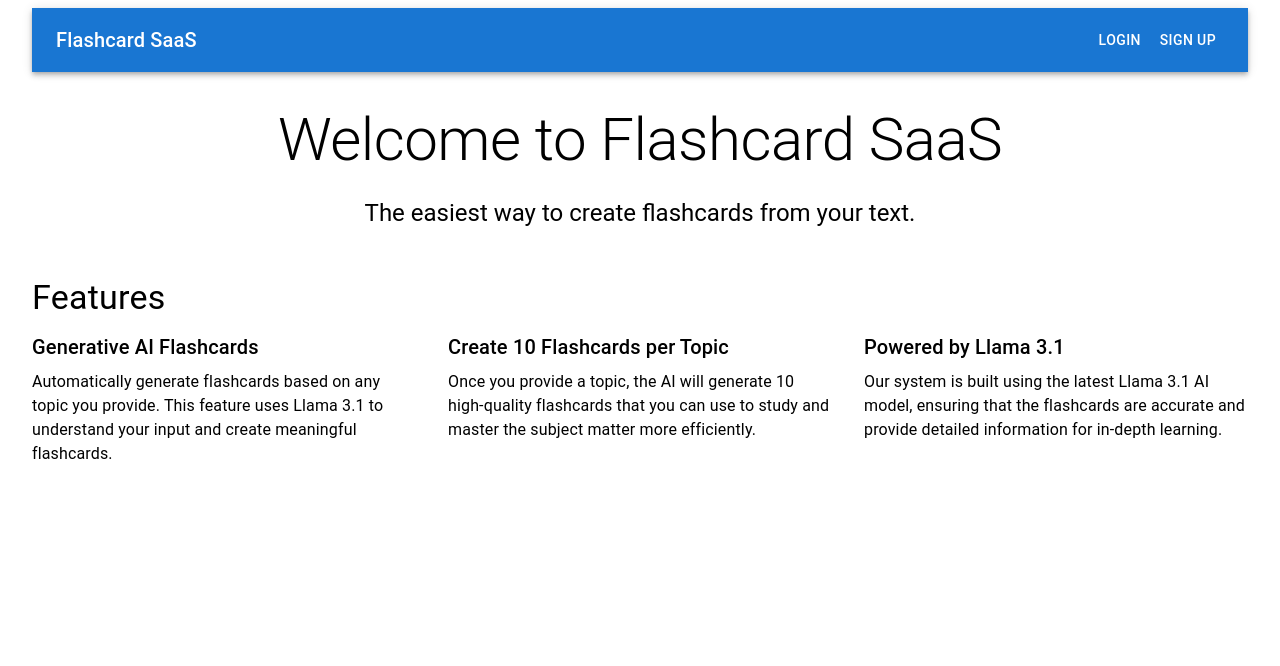
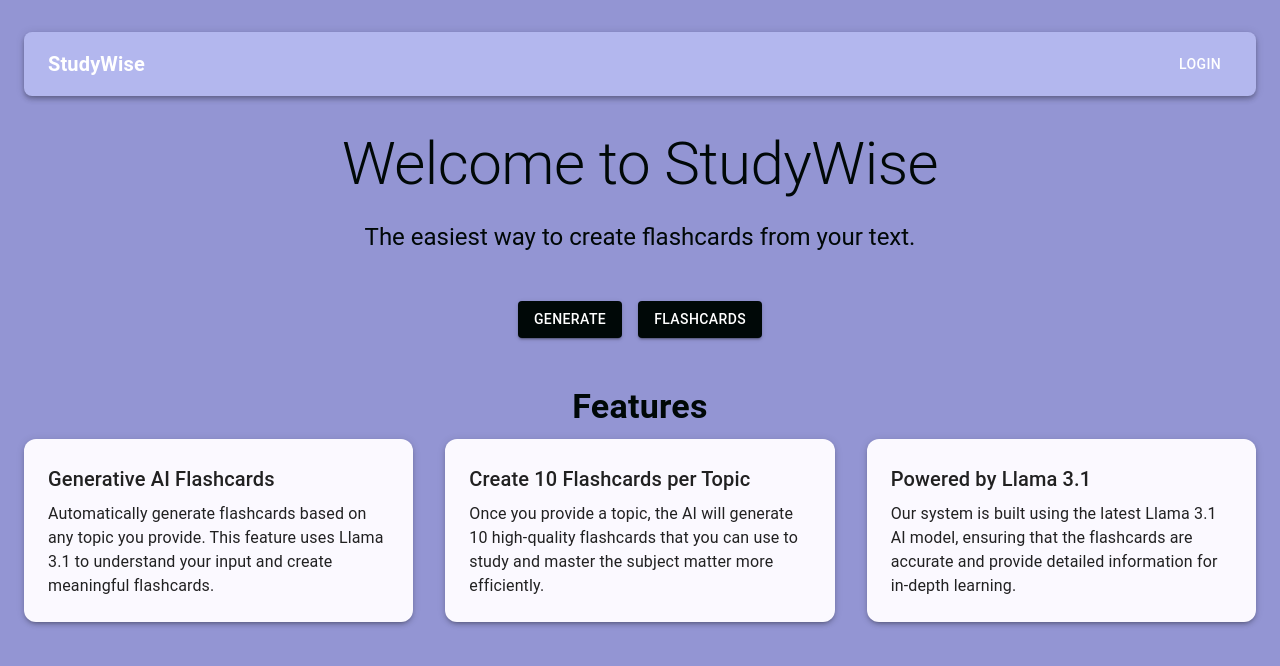
Before and after one commit to Shbucket/AI-Flashcards, a Next.js app: page / in a window 1280 px wide. Shown: the top 666 px of the page. Built offline with nearby package versions, Linux system fonts and the light colour scheme; no server answers.

Commit message:
Styling Changes and added loading bar and removed unnecessary lines of code

```diff
--- a/app/globals.css
+++ b/app/globals.css
@@ -0,0 +1,6 @@
+html, body{
+    margin: 0;
+    padding: 0;
+    margin: 0;
+    font-family: "Gill Sans",system-ui  ;
+  }
--- a/app/layout.js
+++ b/app/layout.js
@@ -1,6 +1,6 @@
 import { Inter } from "next/font/google";
 import { ClerkProvider } from "@clerk/nextjs";
-
+import "./globals.css"
 const inter = Inter({ subsets: ["latin"] });
 
 export const metadata = {
--- a/app/page.js
+++ b/app/page.js
@@ -8,6 +8,7 @@ import {
   Grid,
   Button,
   Box,
+  Paper,
 } from "@mui/material";
 import { SignedIn, SignedOut, UserButton } from "@clerk/nextjs";
 import Head from "next/head";
@@ -47,18 +48,47 @@ export default function Home() {
       router.push("/sign-in");
     }
   };
-  const handleFlashcards = () => {
+  const handleFlashcards = async () => {
+    if (user) {
+      try {
+        const response = await fetch("/api/createUserDocument/", {
+          method: "POST",
+          headers: { "Content-Type": "application/json" },
+          body: JSON.stringify({ userId: user.id }),
+        });
+
+        if (response.ok) {
+          // Redirect the user to the next screen only if the document creation or verification is successful
           router.push("/flashcards");
+        } else {
+          console.error("Failed to create or verify user document");
+          alert(
+            "Failed to create or verify your account. Please try again later."
+          );
+        }
+      } catch (error) {
+        console.error("Error in handleGetStarted:", error);
+        alert("An error occurred. Please try again later.");
+      }
+    } else {
+      console.error("No user found");
+      alert("You must be logged in to proceed. Please sign in.");
+      // Optionally redirect to login
+      router.push("/sign-in");
+    }
   };
 
   return (
-    <Container maxWidth="100vw">
+    <Container
+      maxWidth="100vw"
+      sx={{ backgroundColor: "#9395D3", minHeight: "100vh", py: 4 }}
+    >
       <Head>
-        <title>Flashcard SaaS</title>
+        <title>StudyWise</title>
         <meta name="description" content="Create flashcards from your text" />
       </Head>
 
-      <AppBar position="static">
+      <AppBar position="static" sx={{ backgroundColor: "#B3B7EE", borderRadius:"8px" }}>
         <Toolbar>
           <Box sx={{ flexGrow: 1 }}>
             <Link
@@ -66,16 +96,18 @@ export default function Home() {
               passHref
               style={{ textDecoration: "none", color: "inherit" }}
             >
-              <Typography variant="h6">Flashcard SaaS</Typography>
+              <Typography
+                variant="h6"
+                sx={{ fontWeight: "bold", color: "#FFF" }}
+              >
+                StudyWise
+              </Typography>
             </Link>
           </Box>
           <Box>
             <SignedOut>
               <Button color="inherit" href="/sign-in">
                 Login
-              </Button>
-              <Button color="inherit" href="/sign-in">
-                Sign Up
               </Button>
             </SignedOut>
             <SignedIn>
@@ -85,75 +117,117 @@ export default function Home() {
         </Toolbar>
       </AppBar>
 
-      <Box sx={{ textAlign: "center", my: 4 }}>
+      <Box sx={{ textAlign: "center", my: 4, fontWeight: "bold", color: "#000807" }}>
         <Typography variant="h2" component="h1" gutterBottom>
-          Welcome to Flashcard SaaS
+          Welcome to StudyWise
         </Typography>
         <Typography variant="h5" component="h2" gutterBottom>
           The easiest way to create flashcards from your text.
         </Typography>
-        {user && (
           <Box sx={{ my: 4 }}>
             <Button
               variant="contained"
-              color="primary"
-              sx={{ mt: 2, mr: 2 }}
+              sx={{ mt: 2, mr: 2, backgroundColor:"#000807",
+                '&:hover':{
+                  backgroundColor:"#A2A3BB",
+                  color:'black'
+                } }}
               onClick={handleGetStarted}
             >
               Generate
             </Button>
             <Button
-              variant="outlined"
-              color="primary"
-              sx={{ mt: 2 }}
+              variant="contained"
+              sx={{ mt: 2, backgroundColor:"#000807",
+                '&:hover':{
+                  backgroundColor:"#A2A3BB",
+                  color:'black'
+                }
+              }}
               onClick={handleFlashcards}
             >
               Flashcards
             </Button>
           </Box>
-        )}
       </Box>
 
       {/* Remove the Features and Pricing sections for signed-in users */}
       {!user && (
         <>
           <Box sx={{ my: 6 }}>
-            <Typography variant="h4" component="h2" gutterBottom>
+            <Typography
+              variant="h4"
+              component="h2"
+              gutterBottom
+              sx={{
+                display: "flex",
+                justifyContent: "center",
+                color: "#000807",
+                fontWeight: "bold",
+              }}
+            >
               Features
             </Typography>
             <Grid container spacing={4}>
               {/* Feature items */}
               <Grid item xs={12} md={4}>
+                <Paper
+                  elevation={3}
+                  sx={{
+                    p: 3,
+                    backgroundColor: "#FBF9FF",
+                    borderRadius: "12px",
+                  }}
+                >
                   <Typography variant="h6" component="h3" gutterBottom>
                     Generative AI Flashcards
                   </Typography>
                   <Typography>
                     Automatically generate flashcards based on any topic you
-                  provide. This feature uses Llama 3.1 to understand your input
-                  and create meaningful flashcards.
+                    provide. This feature uses Llama 3.1 to understand your
+                    input and create meaningful flashcards.
                   </Typography>
+                </Paper>
               </Grid>
 
               <Grid item xs={12} md={4}>
+                <Paper
+                  elevation={3}
+                  sx={{
+                    p: 3,
+                    backgroundColor: "#FBF9FF",
+                    borderRadius: "12px",
+                  }}
+                >
                   <Typography variant="h6" component="h3" gutterBottom>
                     Create 10 Flashcards per Topic
                   </Typography>
                   <Typography>
-                  Once you provide a topic, the AI will generate 10 high-quality
-                  flashcards that you can use to study and master the subject
-                  matter more efficiently.
+                    Once you provide a topic, the AI will generate 10
+                    high-quality flashcards that you can use to study and master
+                    the subject matter more efficiently.
                   </Typography>
+                </Paper>
               </Grid>
 
               <Grid item xs={12} md={4}>
+                <Paper
+                  elevation={3}
+                  sx={{
+                    p: 3,
+                    backgroundColor: "#FBF9FF",
+                    borderRadius: "12px",
+                  }}
+                >
                   <Typography variant="h6" component="h3" gutterBottom>
                     Powered by Llama 3.1
                   </Typography>
                   <Typography>
                     Our system is built using the latest Llama 3.1 AI model,
-                  ensuring that the flashcards are accurate and provide detailed
-                  information for in-depth learning.
+                    ensuring that the flashcards are accurate and provide
+                    detailed information for in-depth learning.
                   </Typography>
+                </Paper>
               </Grid>
             </Grid>
           </Box>
```
Also changed, not shown: app/flashcards/page.js (+19 -9 lines), app/generate/page.js (+31 -22 lines), app/sign-in/[[...sign-in]]/page.js (+5 -10 lines). Lines whose indentation alone changed are shown as unchanged.
